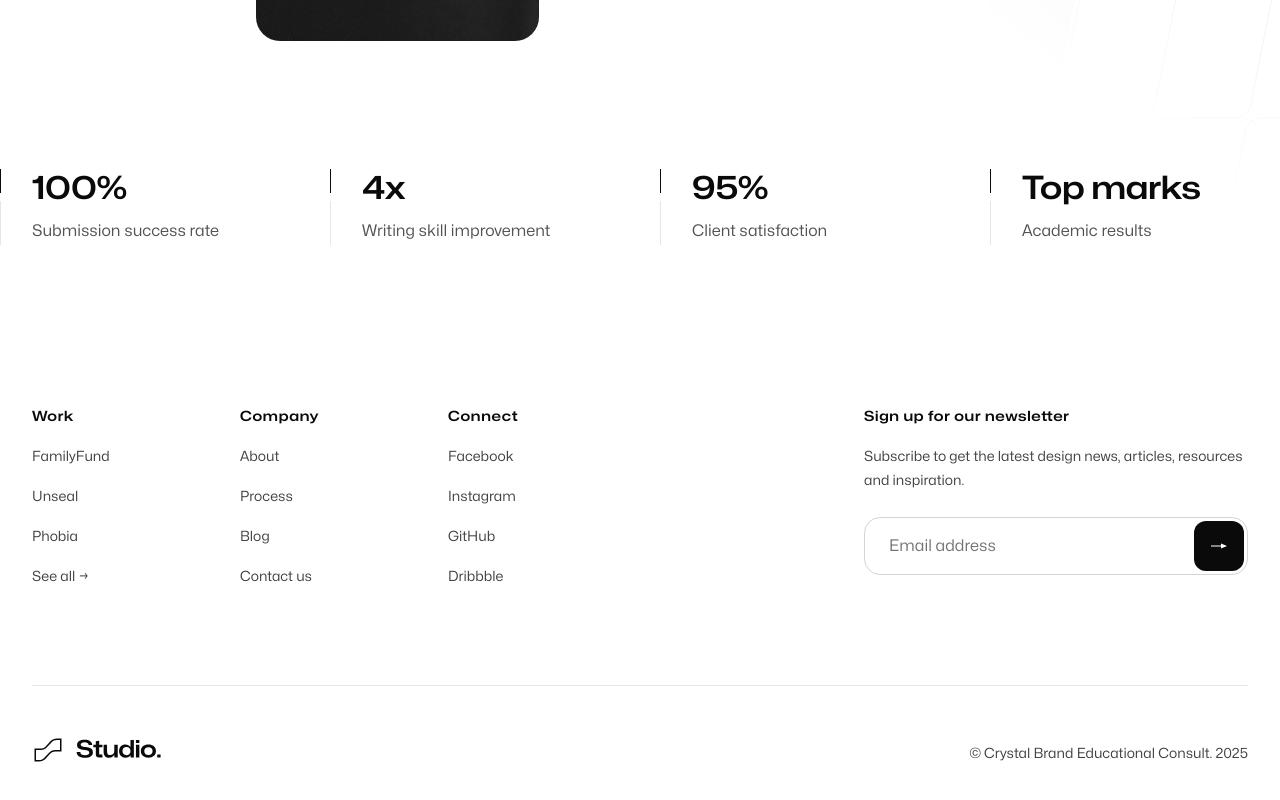
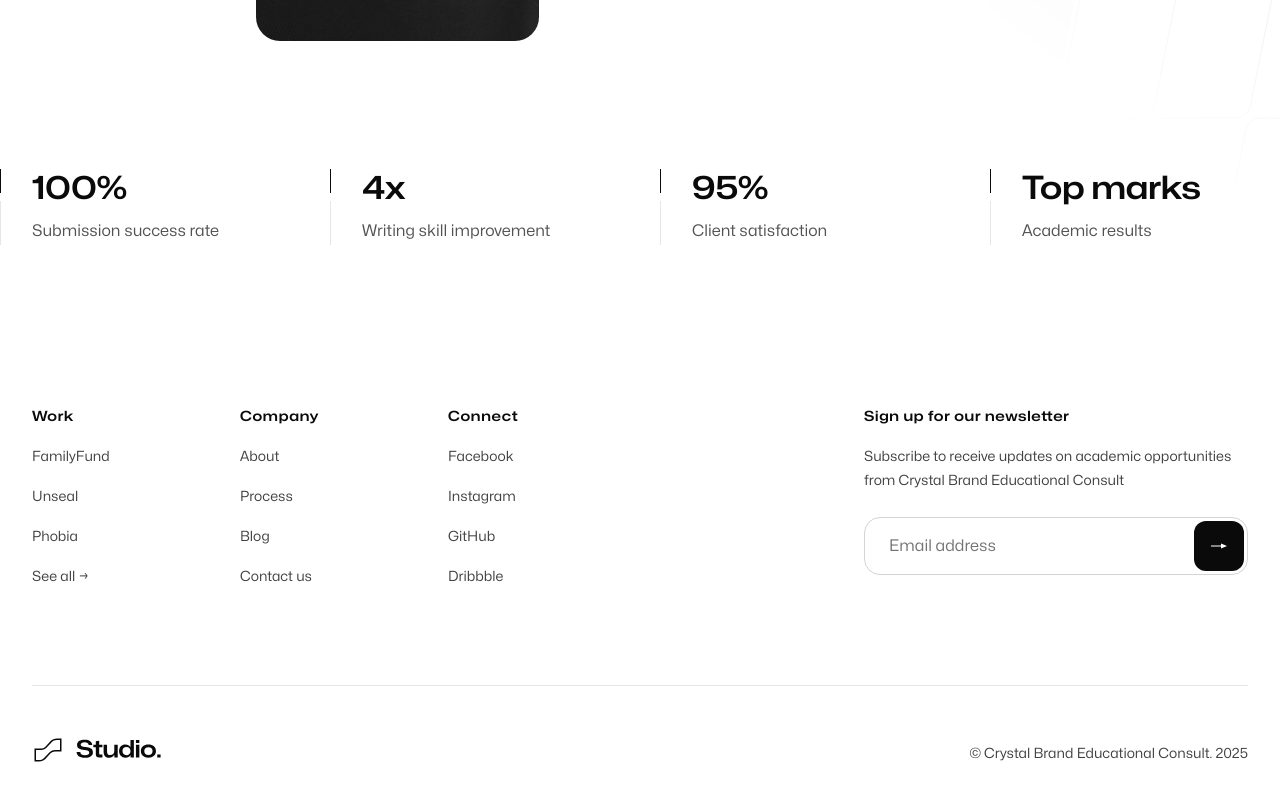
Before and after one commit to bridgeyuwa/crystalbrandconsult, a Next.js app: page /work/essay-writing in a window 1280 px wide. Shown: the part 754-1554 px from the top of the page. Built offline with nearby package versions, Linux system fonts and the light colour scheme.

Commit message:
Update Footer.jsx

```diff
--- a/src/components/Footer.jsx
+++ b/src/components/Footer.jsx
@@ -85,8 +85,7 @@ function NewsletterForm() {
         Sign up for our newsletter
       </h2>
       <p className="mt-4 text-sm text-neutral-700">
-        Subscribe to get the latest design news, articles, resources and
-        inspiration.
+        Subscribe to receive updates on academic opportunities from Crystal Brand Educational Consult
       </p>
       <div className="relative mt-6">
         <input
```
